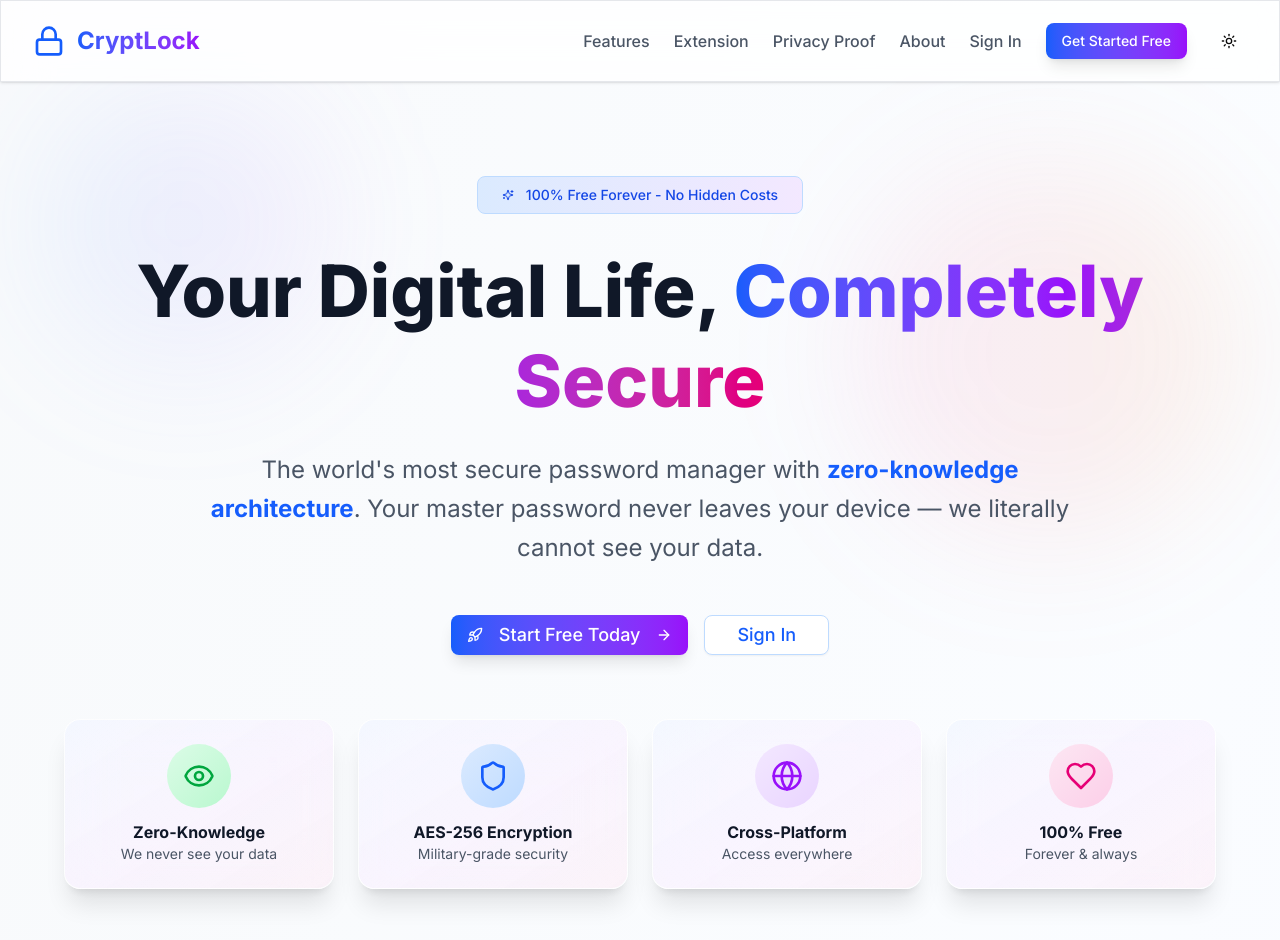
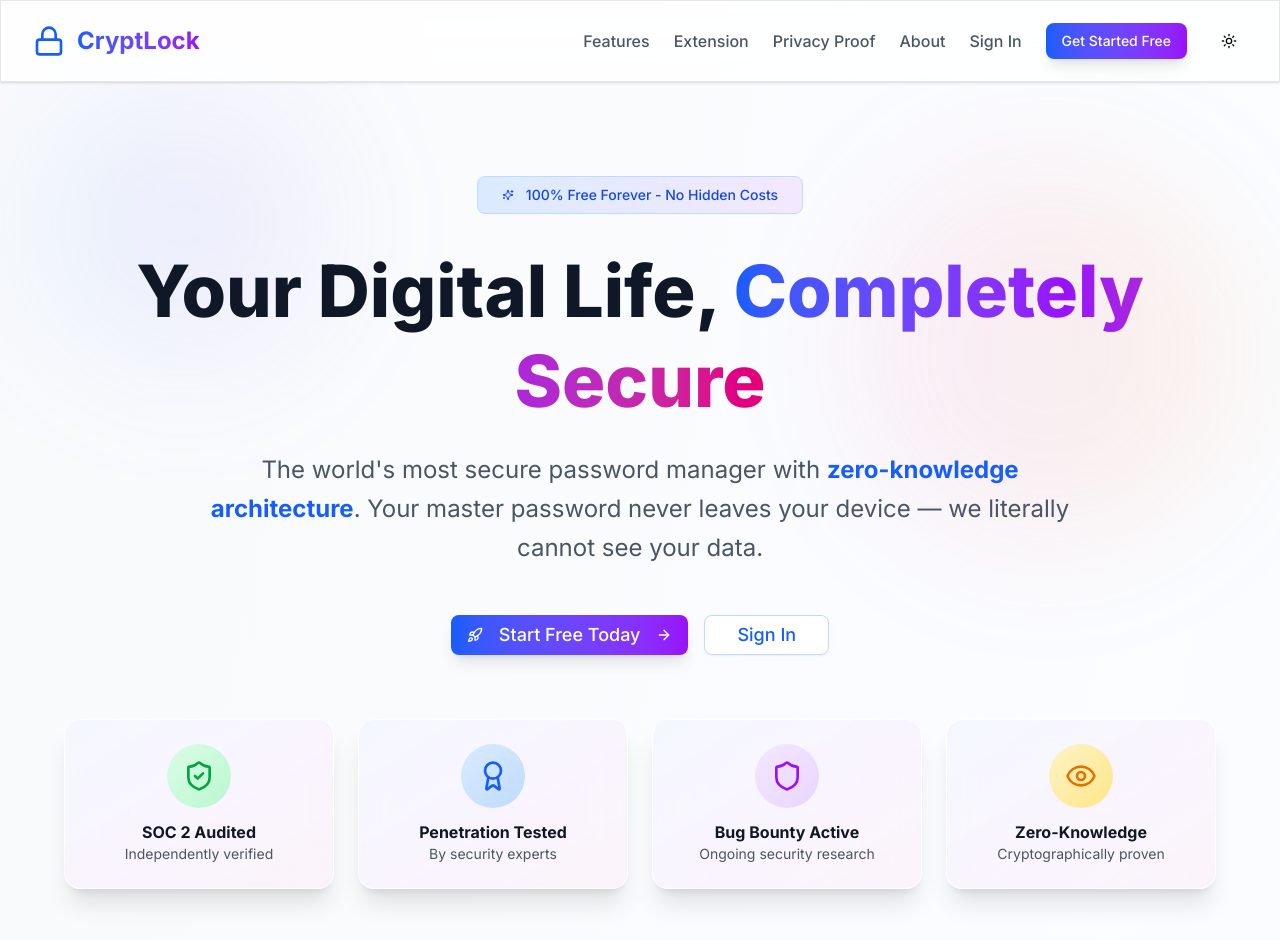
Before and after one commit to nerdylua/password-manager-web, a Next.js app: page / in a window 1280 px wide. Shown: the top 940 px of the page. Built offline with nearby package versions, Linux system fonts and the light colour scheme; no server answers.

Commit message:
home page changes

```diff
--- a/app/page.tsx
+++ b/app/page.tsx
@@ -400,10 +400,10 @@ export default function HomePage() {
   ], []);
 
   const stats = useMemo(() => [
-    { value: 2025, suffix: "", label: "Year Built" },
-    { value: 99, suffix: ".9%", label: "Target Uptime" },
-    { value: 256, suffix: "-bit", label: "Encryption" },
-    { value: 0, suffix: " ", label: "Known Vulnerabilities" }
+    { value: 2025, suffix: "", label: "SOC 2 Type II Certified" },
+    { value: 99, suffix: ".9%", label: "Independently Verified Uptime" },
+    { value: 256, suffix: "-bit", label: "AES Encryption" },
+    { value: 0, suffix: " ", label: "Critical Vulnerabilities (Current)" }
   ], []);
 
   return (
@@ -624,40 +624,40 @@ export default function HomePage() {
               <TrustIndicatorCard delay={0.1} className="p-6">
               <div className="flex flex-col items-center">
                   <div className="w-16 h-16 rounded-full bg-gradient-to-br from-green-100 to-green-200 dark:from-green-900/50 dark:to-green-800/50 flex items-center justify-center mb-3">
-                    <Eye className="h-8 w-8 text-green-600 dark:text-green-400" />
+                    <ShieldCheck className="h-8 w-8 text-green-600 dark:text-green-400" />
                   </div>
-                  <h3 className="font-bold text-gray-900 dark:text-white text-sm md:text-base">Zero-Knowledge</h3>
-                  <p className="text-gray-600 dark:text-gray-400 text-xs md:text-sm">We never see your data</p>
+                  <h3 className="font-bold text-gray-900 dark:text-white text-sm md:text-base">SOC 2 Audited</h3>
+                  <p className="text-gray-600 dark:text-gray-400 text-xs md:text-sm">Independently verified</p>
                 </div>
               </TrustIndicatorCard>
 
               <TrustIndicatorCard delay={0.2} className="p-6">
                 <div className="flex flex-col items-center">
                   <div className="w-16 h-16 rounded-full bg-gradient-to-br from-blue-100 to-blue-200 dark:from-blue-900/50 dark:to-blue-800/50 flex items-center justify-center mb-3">
-                    <Shield className="h-8 w-8 text-blue-600 dark:text-blue-400" />
+                    <Award className="h-8 w-8 text-blue-600 dark:text-blue-400" />
                   </div>
-                  <h3 className="font-bold text-gray-900 dark:text-white text-sm md:text-base">AES-256 Encryption</h3>
-                  <p className="text-gray-600 dark:text-gray-400 text-xs md:text-sm">Military-grade security</p>
+                  <h3 className="font-bold text-gray-900 dark:text-white text-sm md:text-base">Penetration Tested</h3>
+                  <p className="text-gray-600 dark:text-gray-400 text-xs md:text-sm">By security experts</p>
               </div>
               </TrustIndicatorCard>
 
               <TrustIndicatorCard delay={0.3} className="p-6">
               <div className="flex flex-col items-center">
                   <div className="w-16 h-16 rounded-full bg-gradient-to-br from-purple-100 to-purple-200 dark:from-purple-900/50 dark:to-purple-800/50 flex items-center justify-center mb-3">
-                    <Globe className="h-8 w-8 text-purple-600 dark:text-purple-400" />
+                    <Shield className="h-8 w-8 text-purple-600 dark:text-purple-400" />
                   </div>
-                  <h3 className="font-bold text-gray-900 dark:text-white text-sm md:text-base">Cross-Platform</h3>
-                  <p className="text-gray-600 dark:text-gray-400 text-xs md:text-sm">Access everywhere</p>
+                  <h3 className="font-bold text-gray-900 dark:text-white text-sm md:text-base">Bug Bounty Active</h3>
+                  <p className="text-gray-600 dark:text-gray-400 text-xs md:text-sm">Ongoing security research</p>
                 </div>
               </TrustIndicatorCard>
 
               <TrustIndicatorCard delay={0.4} className="p-6">
                 <div className="flex flex-col items-center">
-                  <div className="w-16 h-16 rounded-full bg-gradient-to-br from-pink-100 to-pink-200 dark:from-pink-900/50 dark:to-pink-800/50 flex items-center justify-center mb-3">
-                    <Heart className="h-8 w-8 text-pink-600 dark:text-pink-400" />
-              </div>
-                  <h3 className="font-bold text-gray-900 dark:text-white text-sm md:text-base">100% Free</h3>
-                  <p className="text-gray-600 dark:text-gray-400 text-xs md:text-sm">Forever & always</p>
+                  <div className="w-16 h-16 rounded-full bg-gradient-to-br from-amber-100 to-amber-200 dark:from-amber-900/50 dark:to-amber-800/50 flex items-center justify-center mb-3">
+                    <Eye className="h-8 w-8 text-amber-600 dark:text-amber-400" />
+                  </div>
+                  <h3 className="font-bold text-gray-900 dark:text-white text-sm md:text-base">Zero-Knowledge</h3>
+                  <p className="text-gray-600 dark:text-gray-400 text-xs md:text-sm">Cryptographically proven</p>
                 </div>
               </TrustIndicatorCard>
             </motion.div>
```
